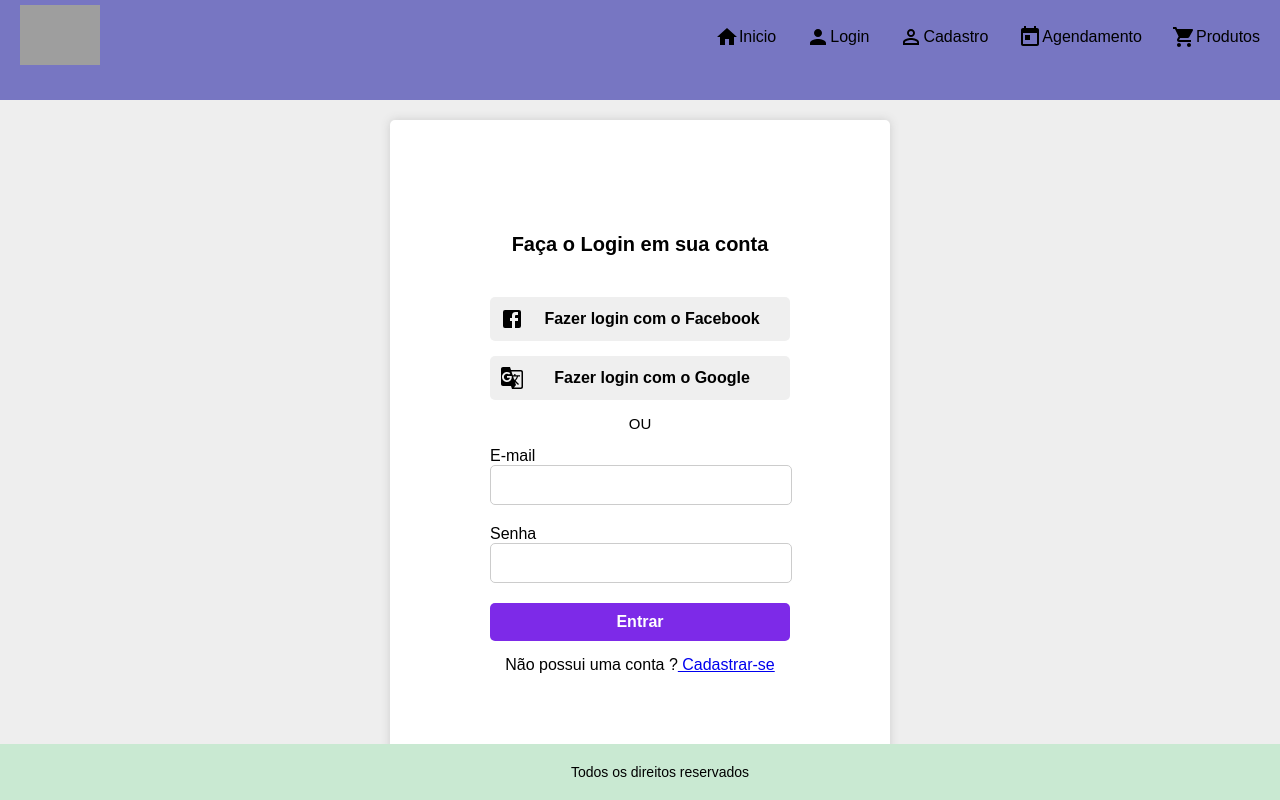
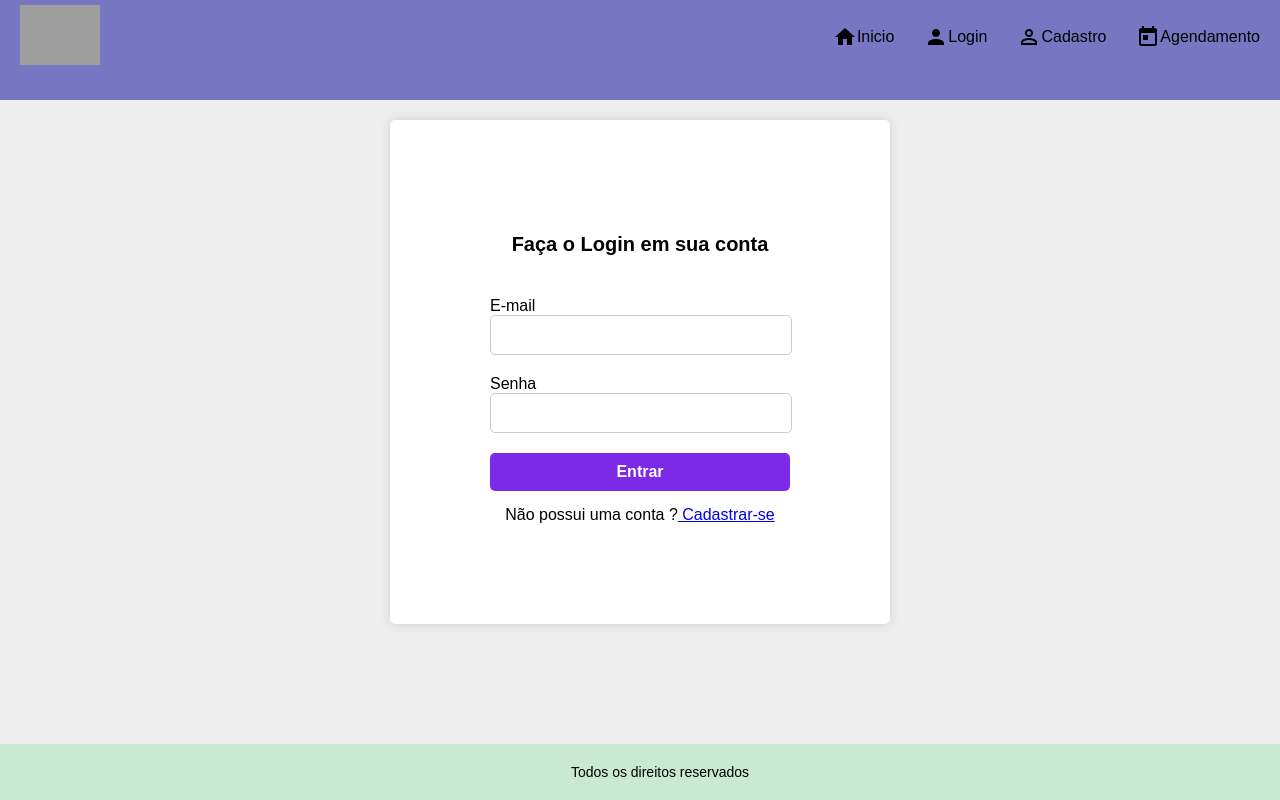
Before and after one commit to DiegoPongeti1/PetShop, a React (Create React App) app: page /Login in a window 1280 px wide. Built offline with nearby package versions, Linux system fonts and the light colour scheme; grey boxes are pictures that could not be loaded.

Commit message:
pequenas alterações

```diff
--- a/src/components/Header/index.js
+++ b/src/components/Header/index.js
@@ -26,7 +26,7 @@ function Header() {
                         <li><Link to="/Login"> <PersonIcon /> Login</Link></li>
                         <li><Link to="/Cadastro"><PermIdentityIcon /> Cadastro</Link></li>
                         <li><Link to="/Agendamento"> <TodayIcon />Agendamento</Link></li>
-                        <li><Link to="/Produtos"><LocalGroceryStoreIcon /> Produtos</Link></li>
+                        {/* <li><Link to="/Produtos"><LocalGroceryStoreIcon /> Produtos</Link></li>  */}
                     </ul>
                 </nav>
 
--- a/src/pages/Login/index.js
+++ b/src/pages/Login/index.js
@@ -20,7 +20,7 @@ import GTranslateIcon from '@material-ui/icons/GTranslate';
             <Route exact path="/Login">
             <AreaLogin>
             <h1> Faça o Login em sua conta </h1>
-
+{/*
                   <BtnDefaulIcons>
                   <FacebookIcon />
                   <div className="center">Fazer login com o Facebook</div>
@@ -31,7 +31,7 @@ import GTranslateIcon from '@material-ui/icons/GTranslate';
                   <div className="center">Fazer login com o Google</div>
                   </BtnDefaulIcons>
 
-                  <p>OU</p>
+                  <p>OU</p> */}
 
                   <form>
                   <div className="form-imput">
```
